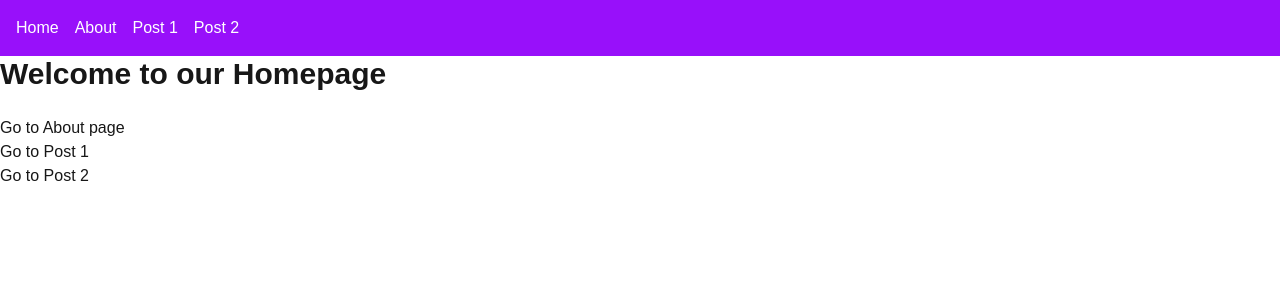
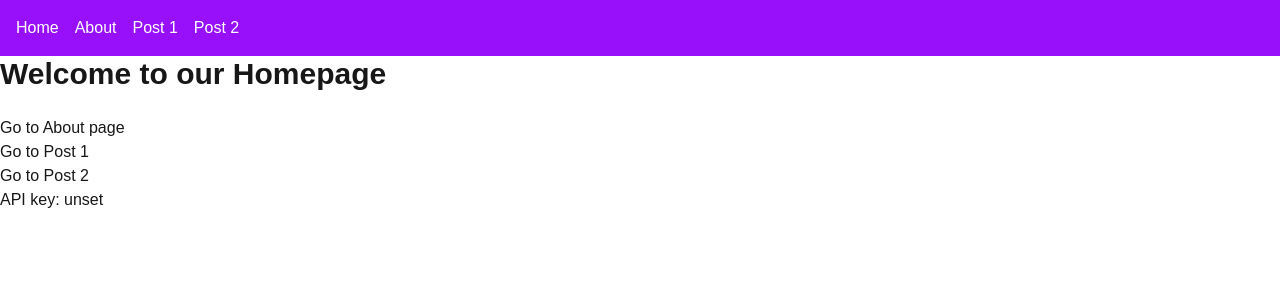
Before and after one commit to pallosp/experimental, a Next.js app in the folder coursera_next_js_intro/: page / in a window 1280 px wide. Shown: the top 300 px of the page. Built offline with nearby package versions, Linux system fonts and the light colour scheme; no server answers.

Commit message:
Next.js - env variables

```diff
--- a/coursera_next_js_intro/app/page.jsx
+++ b/coursera_next_js_intro/app/page.jsx
@@ -10,6 +10,10 @@ export default function Home() {
       <Link href="/posts/1">Go to Post 1</Link>
       <br />
       <Link href="/posts/2">Go to Post 2</Link>
+      <p>
+        API key:{" "}
+        {process.env.DEMO_API_KEY ?? `(add DEMO_API_KEY=... to /.env.local)`}
+      </p>
     </NavLayout>
   );
 }
```
